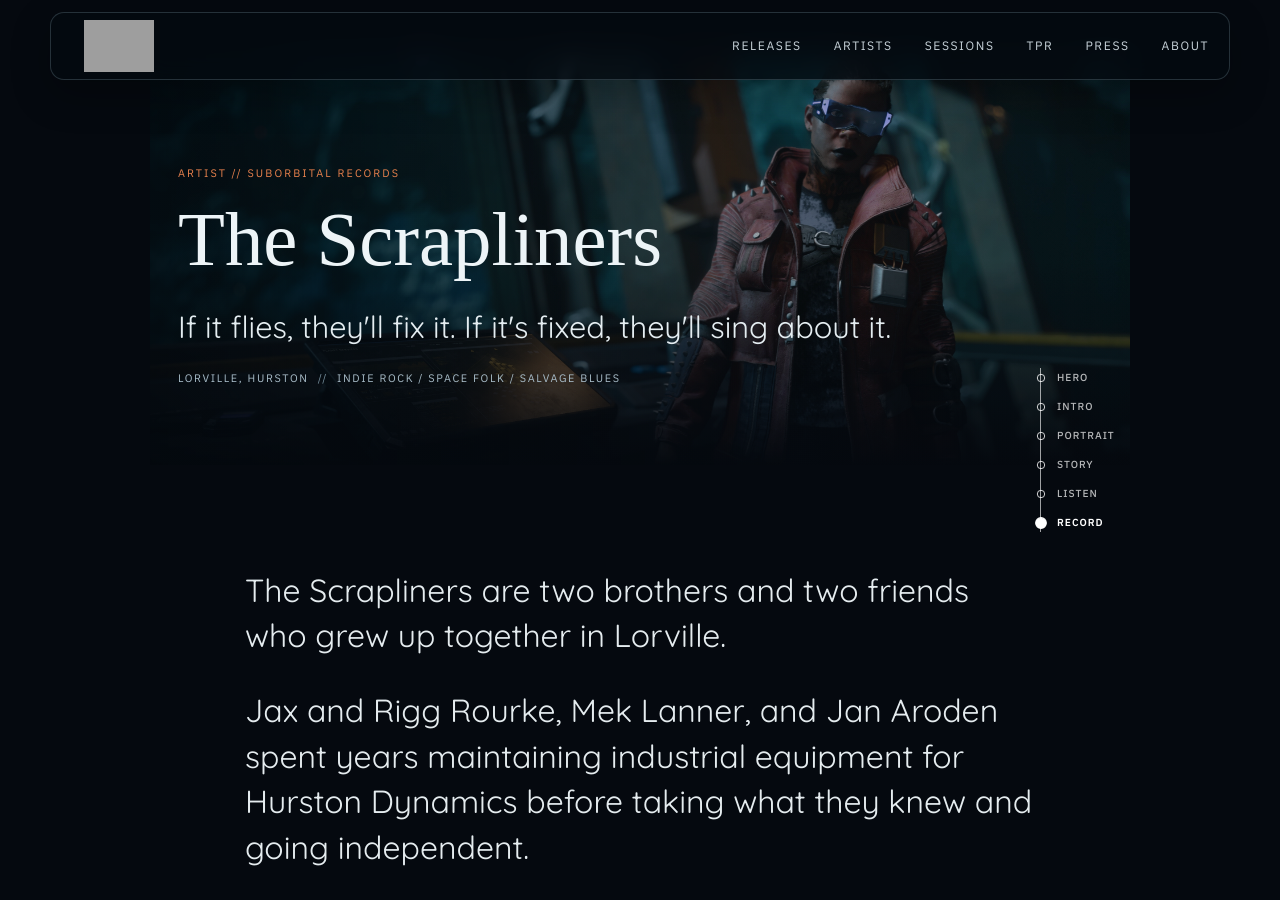
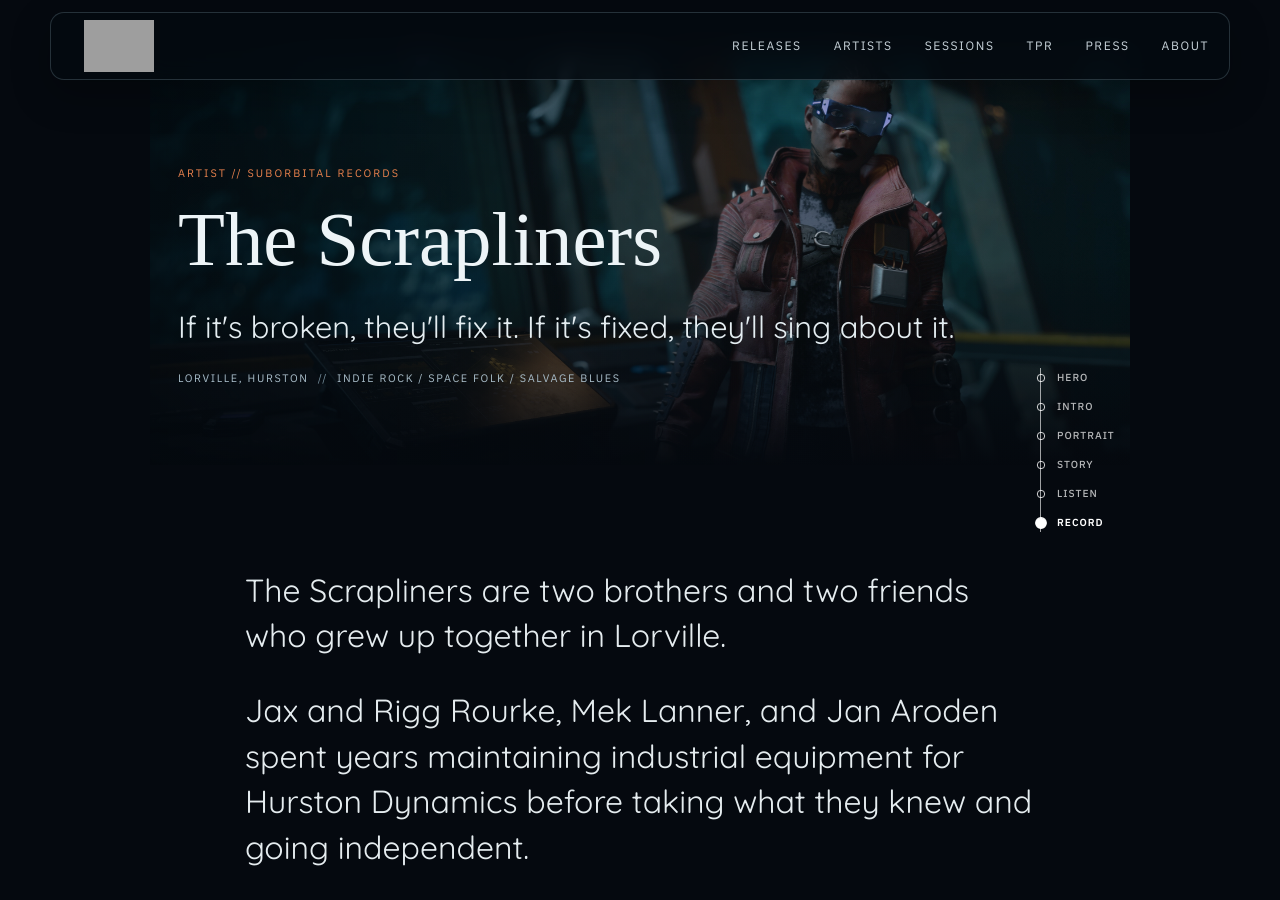
Before and after one commit to yannockverne/suborbital, a Jekyll site: the page built from _artists/the-scrapliners.md, in a window 1280 px wide and 900 px high. Built offline with Jekyll 4.4.1, drawn with Linux system fonts in a browser that asks for light colours; some web fonts are replaced; grey boxes are pictures that could not be loaded.

Commit message:
Update SubOrbital catalogue

```diff
--- a/_artists/the-scrapliners.md
+++ b/_artists/the-scrapliners.md
@@ -4,7 +4,7 @@ body_class: artist-page
 title: The Scrapliners
 name: The Scrapliners
 sort_name: Scrapliners, The
-microcopy: "If it flies, they'll fix it. If it's fixed, they'll sing about it."
+microcopy: If it's broken, they'll fix it. If it's fixed, they'll sing about it.
 origin: Lorville, Hurston
 genre: Indie Rock / Space Folk / Salvage Blues
 hero: /assets/img/v2/artists/scrapliners-hero.webp
```
Also changed, not shown: assets/img/v2/artists/madi-portrait.webp.
